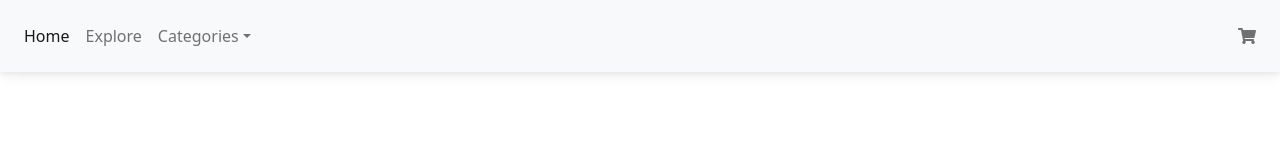
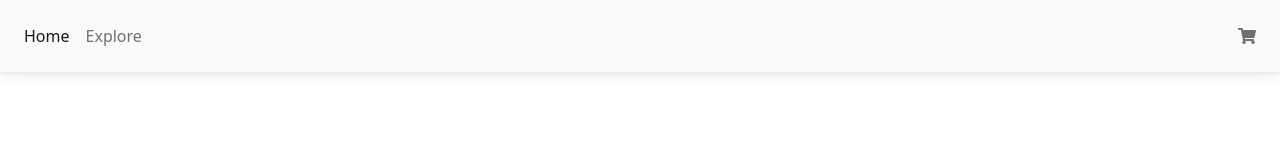
Before and after one commit to facuxfdz/custom-tables, a React (Create React App) app: page /cart in a window 1280 px wide. Shown: the top 160 px of the page. Built offline with nearby package versions, Linux system fonts and the light colour scheme.

Commit message:
Categories button from navbar deleted

```diff
--- a/src/app/components/Navbar/Navbar.tsx
+++ b/src/app/components/Navbar/Navbar.tsx
@@ -30,38 +30,6 @@ const Navbar = () => {
                 Explore
               </Link>
             </li>
-            <li className="nav-item dropdown">
-              <a
-                className="nav-link dropdown-toggle"
-                href="#!"
-                id="navbarDropdown"
-                role="button"
-                data-bs-toggle="dropdown"
-                aria-expanded="false"
-              >
-                Categories
-              </a>
-              <ul className="dropdown-menu" aria-labelledby="navbarDropdown">
-                <li>
-                  <a className="dropdown-item" href="#!">
-                    PC Desk
-                  </a>
-                </li>
-                <li>
-                  <a className="dropdown-item" href="#!">
-                    Dining room
-                  </a>
-                </li>
-                <li>
-                  <hr className="dropdown-divider" />
-                </li>
-                <li>
-                  <a className="dropdown-item" href="#!">
-                    Bathroom
-                  </a>
-                </li>
-              </ul>
-            </li>
           </ul>
         </div>
         <CartWidget />
--- a/src/pages/Cart/Cart.tsx
+++ b/src/pages/Cart/Cart.tsx
@@ -13,7 +13,7 @@ const Cart = () => {
   return (
     <div className="my-5">
       {cart.products.map((cartItem) => (
-        <>
+        <div key={cartItem.id}>
           <p>DESCRIPTION : {cartItem.description}</p>
           <p>PRICE : {cartItem.price}</p>
           <p>AMOUNT : {cartItem.amount}</p>
@@ -21,7 +21,7 @@ const Cart = () => {
             <BsFillTrashFill />
           </Button>
           <hr />
-        </>
+        </div>
       ))}
     </div>
   );
```
